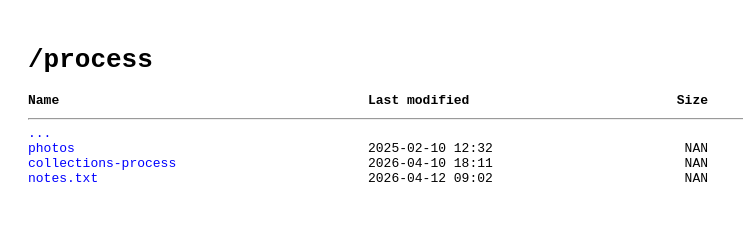
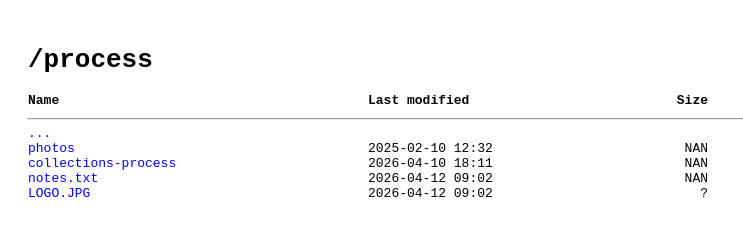
Before and after one commit to manuMICHEL/web-site, a plain HTML site: page Process/process.html in a window 1280 px wide. Shown: the whole page, without its empty margins (0-743 px from the left). Drawn offline with Linux system fonts and the light colour scheme.

Commit message:
Update process.html

```diff
--- a/Process/process.html
+++ b/Process/process.html
@@ -37,5 +37,13 @@
     <div class="size">NAN</div>
   </div>
 
+
+  <div class="row">
+    <div class="name"><a href="#">LOGO.JPG</a></div>
+    <div class="date">2026-04-12 09:02</div>
+    <div class="size">?</div>
+  </div>
+
+
 </body>
 </html>
```
